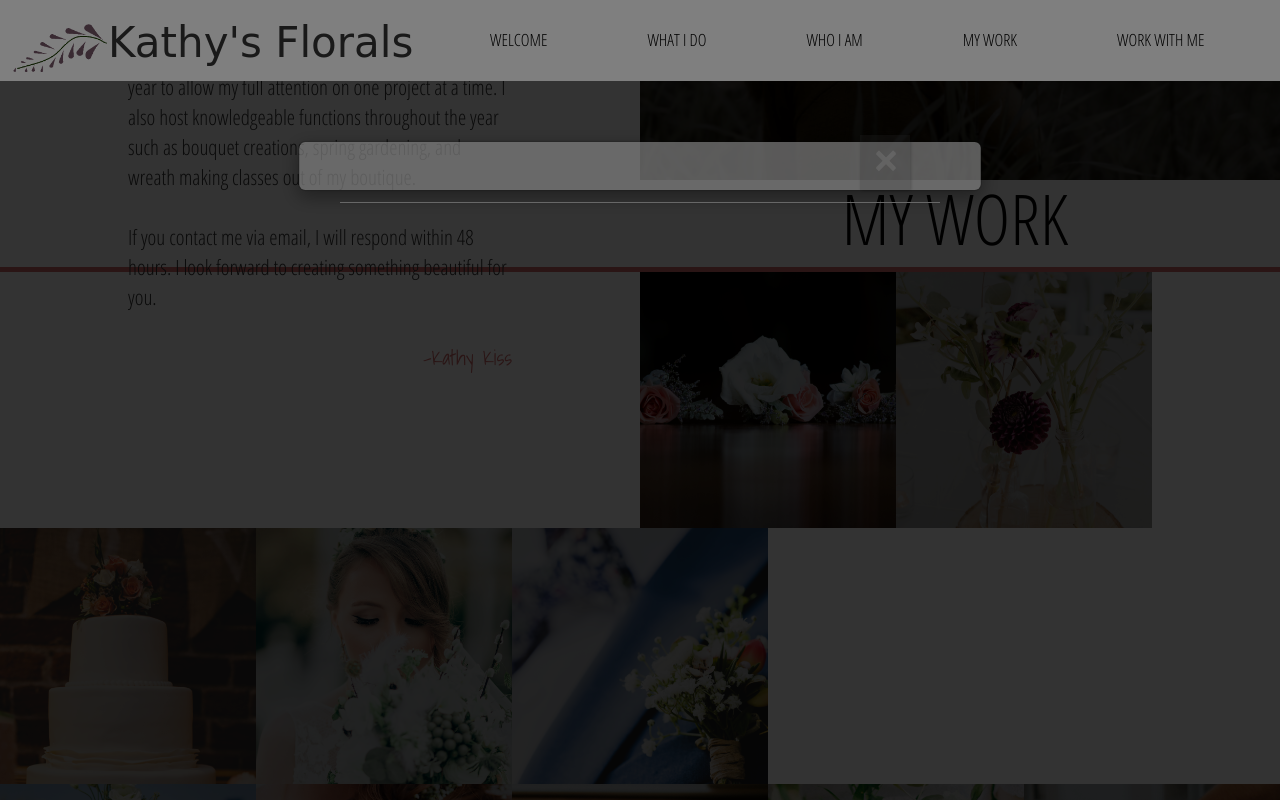
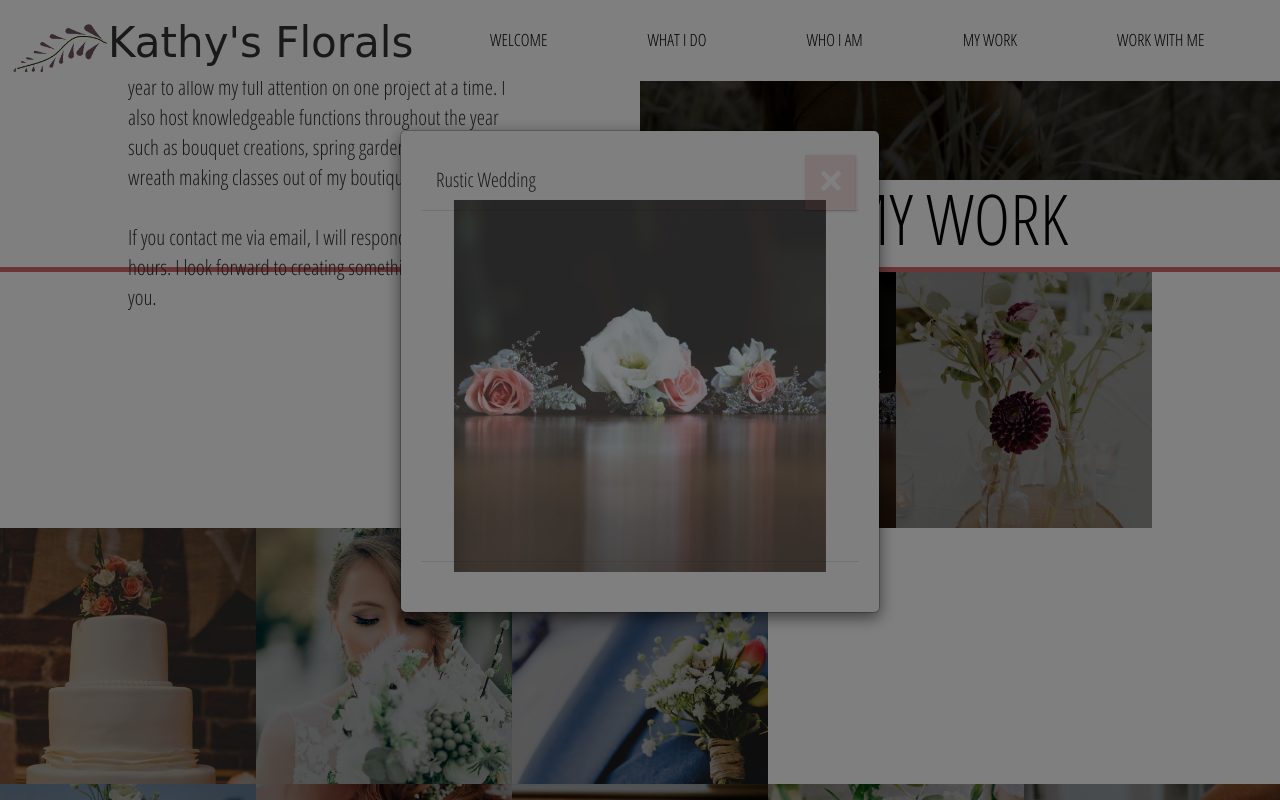
Before and after one commit to elfiservice/kathysFlorals, a website: page public/index.html in a window 1280 px wide. Both pictures are taken after a click on the picture 768 px from the left and 2694 px from the top of the page. Shown: the part 2294-3094 px from the top of the page. Drawn offline with Linux system fonts and the light colour scheme; a web font is replaced by a local one.

Commit message:
updateModal

```diff
--- a/public/css/style.css
+++ b/public/css/style.css
@@ -326,15 +326,16 @@ ul {
     height: 100%;
     overflow: auto;
     /*enable scroll if needed*/
-    background-color: rgb(0, 0, 0);
-    background-color: rgba(0, 0, 0, 0.6);
+    /*background-color: rgb(0, 0, 0);
+    background-color: rgba(0, 0, 0, 0.6);*/
     /*black with opacity*/
 }
 
 
 /*set the modal's content*/
 
-.modal-content {
+.modal-content,
+.modal-body {
     margin: auto;
     position: relative;
     width: 80%;
@@ -376,7 +377,7 @@ ul {
 /*close button*/
 
 .close {
-    background: #606061;
+    background: #D46A6A;
     color: #fff;
     line-height: px;
     position: absolute;
--- a/public/index.html
+++ b/public/index.html
@@ -199,10 +199,14 @@
                         <div id="myModal" class="modal" role="dialog">
 
                             <div class="modal-dialog">
+                                <div class="modal-content">
+                                    <div class="modal-header">Rustic Wedding</div>
+
                                     <!-- close button -->
                                     <span class="close">&times;</span>
                                     <div class="modal-body">
-                                    <img class="modal-content" id="img01" />
+                                        <img src="images/project2/brandon-morgan-286196-unsplash.png" />
+
                                     </div>
                                     <div class="caption"></div>
 
@@ -211,9 +215,7 @@
                                     </div>
                                 </div>
                             </div>
-
-                        <span class="close" onclick="document.getElementbyClass('.myModal').style.display=none">&times;</span>
-
+                        </div>
                     </figure>
                 </li>
 
--- a/public/js/app.js
+++ b/public/js/app.js
@@ -1,10 +1,12 @@
 // Get the modal
 var modal = document.getElementByClass('modal');
 
-// Get the image and insert it inside the modal - use its "alt" text as a caption
-var img = document.getElementsByClassName('.myImg');
-var modalImg = document.getElementsByClassName("#img01");
-var captionText = document.getElementsByClassName(".caption");
+// Get the image and insert it inside the modal -
+//
+//use its "alt" text as a caption
+var img = document.getElementsByClassName('myImg');
+var modalImg = document.getElementsByTag("img");
+var captionText = document.getElementsByClassName("caption");
 img.onclick = function() {
     modal.style.display = "block";
     modalImg.src = this.src;
```
Lines whose indentation alone changed are shown as unchanged.
